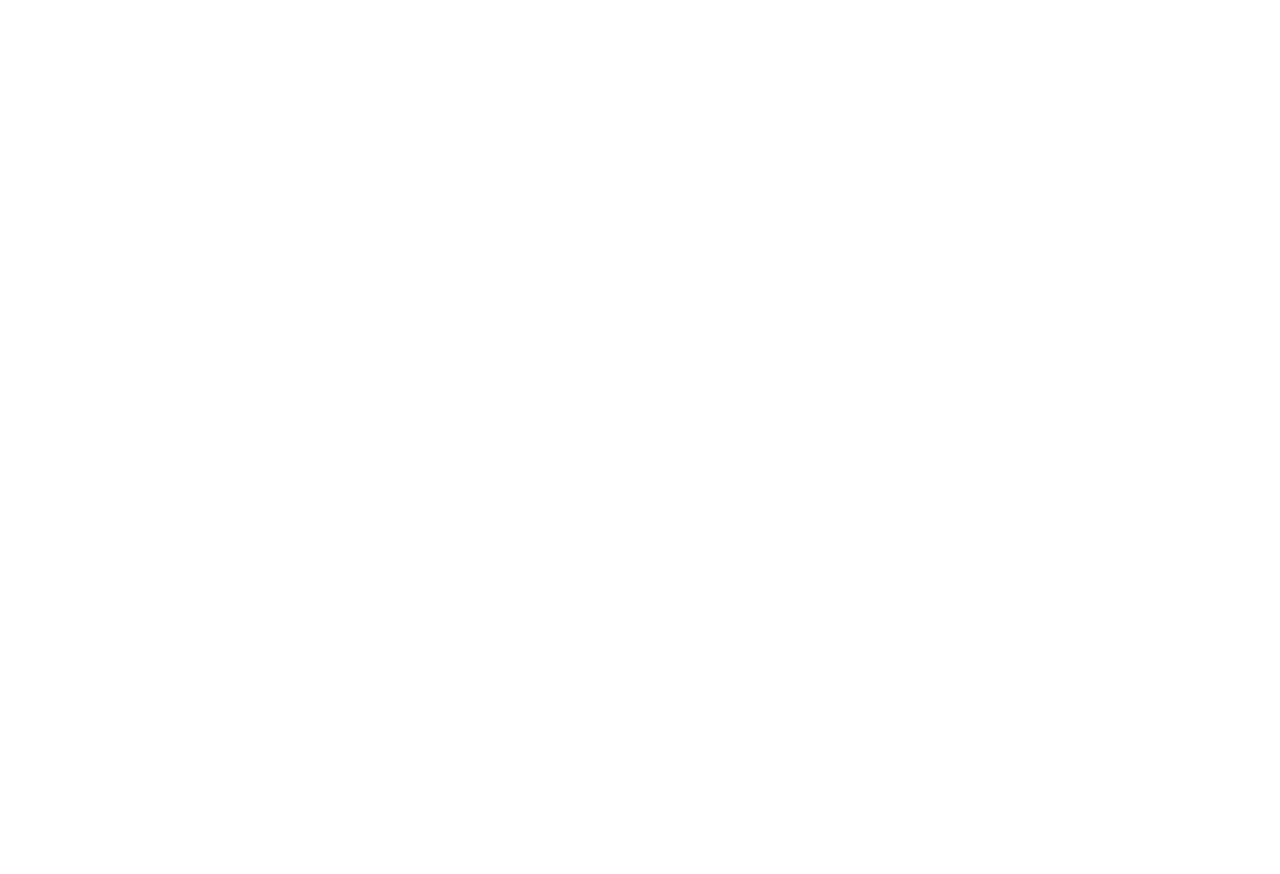
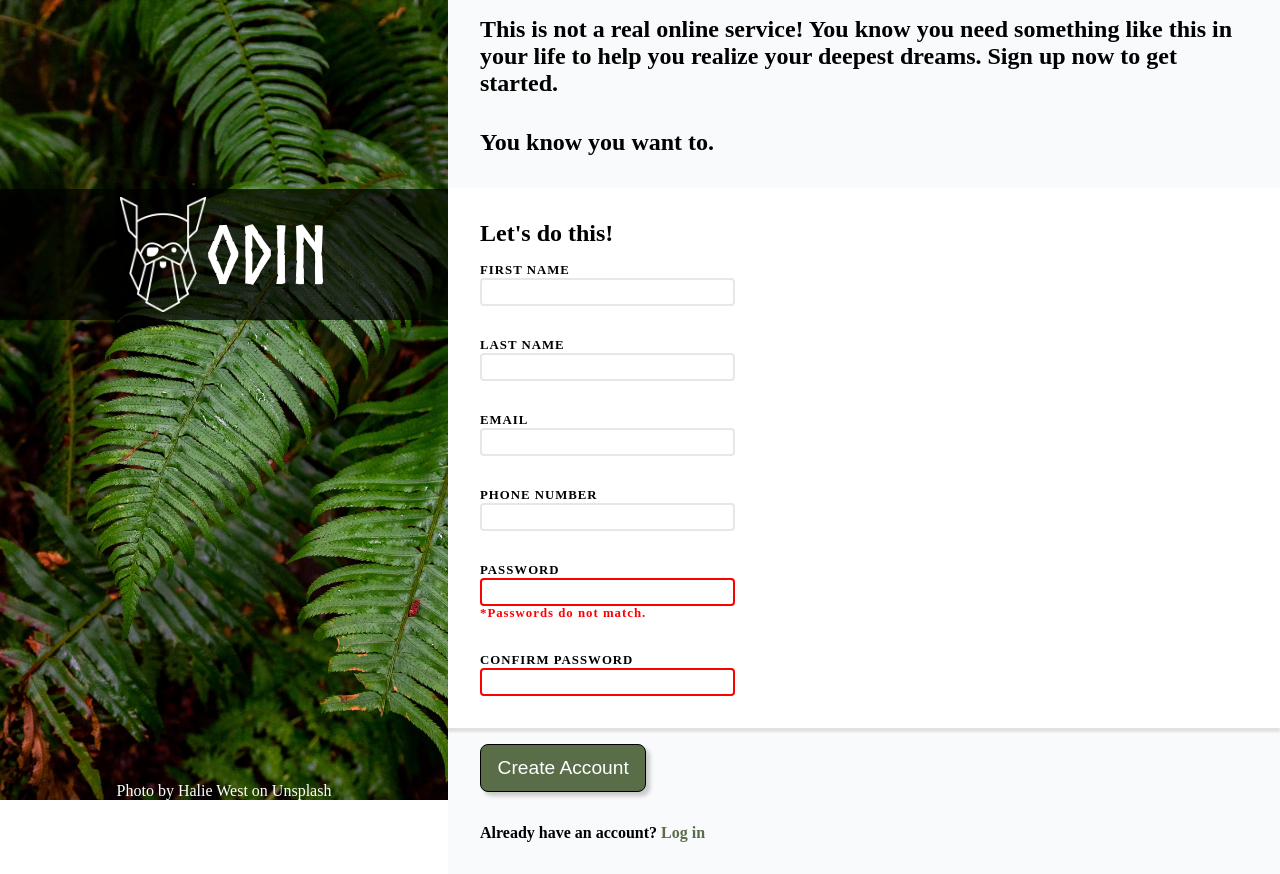
Before and after one commit to seana02/odin-sign-up, a plain HTML site: page index.html in a window 1280 px wide. Before the commit the page ends 800 px from the top, so only its background shows below. Drawn offline with Linux system fonts and the light colour scheme.

Commit message:
completed frontend

```diff
--- a/index.html
+++ b/index.html
@@ -5,7 +5,68 @@
     <meta http-equiv="X-UA-Compatible" content="IE=edge" />
     <meta name="viewport" content="width=device-width, initial-scale=1.0" />
     <link rel="stylesheet" href="styles.css" />
+    <script src="script.js" defer></script>
     <title>Odin Sign Up</title>
   </head>
-  <body></body>
+  <body>
+    <div class="left">
+      <div class="left-logo">
+        <img src="./assets/odin-lined.png" width="20%" alt="ODIN" />
+        <div class="left-logo-text">ODIN</div>
+      </div>
+      <div class="image-footer">Photo by Halie West on Unsplash</div>
+    </div>
+    <div class="right">
+      <div class="right-text">
+        This is not a real online service! You know you need something like this
+        in your life to help you realize your deepest dreams. Sign up
+        <emph>now</emph> to get started.
+      </div>
+      <div class="right-text">You <emph>know</emph> you want to.</div>
+      <div class="form-box">
+        <h2>Let's do this!</h2>
+        <form method="post" class="form" id="form">
+          <div class="input">
+            <label for="first-name">FIRST NAME</label>
+            <input type="text" name="first-name" id="first-name" />
+          </div>
+          <div class="input">
+            <label for="last-name">LAST NAME</label>
+            <input type="text" name="last-name" id="last-name" />
+          </div>
+          <div class="input">
+            <label for="email">EMAIL</label>
+            <input type="email" name="email" id="email" />
+          </div>
+          <div class="input">
+            <label for="phone">PHONE NUMBER</label>
+            <input type="tel" name="phone" id="phone" />
+          </div>
+          <div class="input">
+            <label for="password">PASSWORD</label>
+            <input
+              type="password"
+              name="password"
+              id="password"
+              class="invalid"
+            />
+            <label for="password" class="error" id="error"
+              >*Passwords do not match.</label
+            >
+          </div>
+          <div class="input">
+            <label for="confirm">CONFIRM PASSWORD</label>
+            <input
+              type="password"
+              name="confirm"
+              id="confirm"
+              class="invalid"
+            />
+          </div>
+        </form>
+      </div>
+      <button type="button" form="form">Create Account</button>
+      <div class="login">Already have an account? <a>Log in</a></div>
+    </div>
+  </body>
 </html>
--- a/script.js
+++ b/script.js
@@ -0,0 +1,22 @@
+let pass = document.querySelector("#password");
+let confirm = document.querySelector("#confirm");
+
+pass.addEventListener("change", () => {
+  validate();
+});
+
+confirm.addEventListener("change", () => {
+  validate();
+});
+
+function validate() {
+  if (pass.value !== "" && pass.value === confirm.value) {
+    document.querySelector("#error").classList.add("hidden");
+    pass.classList.remove("invalid");
+    confirm.classList.remove("invalid");
+  } else {
+    document.querySelector("#error").classList.remove("hidden");
+    pass.classList.add("invalid");
+    confirm.classList.add("invalid");
+  }
+}
--- a/styles.css
+++ b/styles.css
@@ -0,0 +1,144 @@
+@font-face {
+  font-family: norse;
+  src: url("./assets/Norse-Bold.otf");
+}
+
+* {
+  margin: 0;
+}
+
+body {
+  display: flex;
+}
+
+.left {
+  flex: 0 0 auto;
+  display: flex;
+  justify-content: flex-end;
+  align-items: center;
+  flex-direction: column;
+  background-image: url("./assets/halie-west-25xggax4bSA-unsplash.jpg");
+  background-size: auto 100vh;
+  background-repeat: no-repeat;
+  height: 100vh;
+  width: 448px;
+  position: relative;
+}
+
+.left-logo {
+  display: flex;
+  justify-content: center;
+  align-items: center;
+  background-color: rgba(0, 0, 0, 0.7);
+  width: calc(100% - 16px);
+  color: white;
+  font-family: norse;
+  font-size: 5rem;
+  position: absolute;
+  bottom: 60vh;
+  padding: 8px;
+}
+
+.image-footer {
+  color: white;
+}
+
+.right {
+  flex: 1 0 0;
+  display: flex;
+  flex-direction: column;
+  justify-content: center;
+  background-color: #f9fafb;
+}
+
+.right-text {
+  font-weight: bold;
+  margin: 1rem 2rem;
+  font-size: 1.5rem;
+}
+
+.form-box {
+  margin: 1rem 0;
+  background-color: white;
+  padding: 2rem;
+  box-shadow: 0 4px 2px rgba(0, 0, 0, 0.1);
+}
+
+h2 {
+  margin-bottom: 16px;
+}
+
+.form {
+  display: flex;
+  flex-wrap: wrap;
+  gap: 2.5vw;
+  width: 60%;
+}
+
+.input {
+  display: flex;
+  flex-direction: column;
+}
+
+label {
+  font-size: 0.8rem;
+  letter-spacing: 1px;
+  font-weight: 600;
+}
+
+input {
+  border: 2px solid #e5e7eb;
+  border-radius: 4px;
+  font-size: 1.2rem;
+}
+
+input:focus {
+  outline: none;
+  border-color: #325eda;
+  box-shadow: 5px 5px 5px rgba(0, 0, 0, 0.2);
+}
+
+.invalid {
+  border-color: red;
+}
+
+.hidden {
+  visibility: hidden;
+}
+
+.error {
+  color: red;
+}
+
+button {
+  margin-left: 32px;
+  width: 20%;
+  padding: 12px 16px;
+  font-size: 1.2rem;
+  background-color: #596d48;
+  color: white;
+  border: 1px solid black;
+  border-radius: 8px;
+  box-shadow: 4px 4px 4px rgba(0, 0, 0, 0.2);
+  transition: 0.1s;
+  cursor: pointer;
+}
+
+button:active {
+  transform: translate(1px, 1px);
+  box-shadow: 3px 3px 4px rgba(0, 0, 0, 0.2);
+}
+
+.login {
+  margin: 32px;
+  font-weight: bold;
+}
+
+.login a {
+  color: #596d48;
+  cursor: pointer;
+}
+
+.login a:hover {
+  text-decoration: underline;
+}
```
Also changed, not shown: assets/Norse-Bold.otf (added), assets/halie-west-25xggax4bSA-unsplash.jpg (added), assets/odin-lined.png (added).
